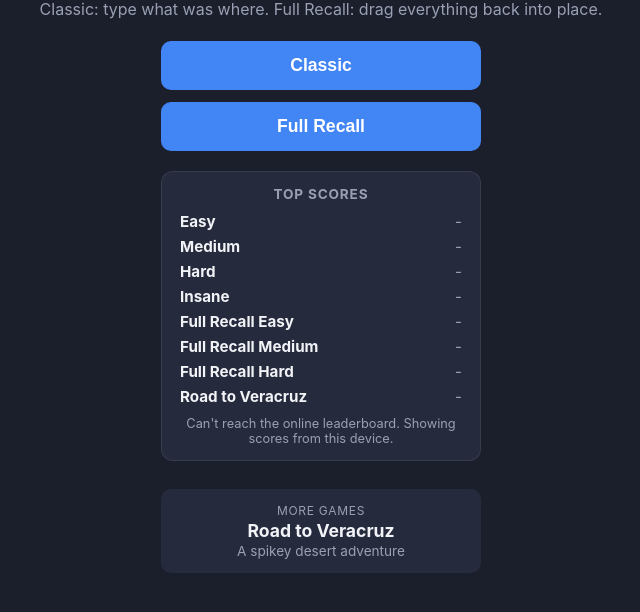
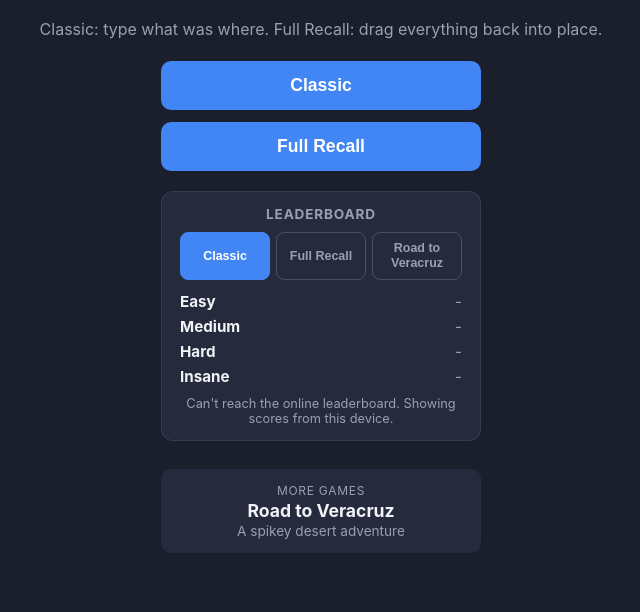
Before and after one commit to filup321/dontlookatme, a plain HTML site: page index.html in a window 1280 px wide. Shown: the part 148-760 px from the top of the page, without its empty margins (319-959 px from the left). Drawn offline with Linux system fonts and the light colour scheme; no server answers.

Commit message:
Add files via upload

```diff
--- a/index.html
+++ b/index.html
@@ -108,6 +108,27 @@
     text-align: center;
   }
 
+  .lb-tabs {
+    display: flex;
+    gap: 6px;
+    margin-bottom: 12px;
+  }
+
+  .lb-tab {
+    flex: 1 1 0;
+    min-width: 0;
+    padding: 8px 4px;
+    font-size: 0.78rem;
+    line-height: 1.2;
+    font-weight: 600;
+    border-radius: 8px;
+    background: transparent;
+    border: 1px solid rgba(255,255,255,0.18);
+    color: var(--muted);
+  }
+  .lb-tab:hover { background: rgba(255,255,255,0.06); color: var(--text); }
+  .lb-tab.active { background: var(--accent); border-color: var(--accent); color: #fff; }
+
   .leaderboard ul {
     list-style: none;
     margin: 0;
@@ -435,7 +456,12 @@
     <p id="menu-prompt">Choose a game mode.</p>
     <div class="menu-buttons" id="menu-buttons"></div>
     <div class="leaderboard" id="leaderboard">
-      <h3>Top scores</h3>
+      <h3>Leaderboard</h3>
+      <div class="lb-tabs" id="leaderboard-tabs" role="tablist">
+        <button class="lb-tab" role="tab" data-tab="classic">Classic</button>
+        <button class="lb-tab" role="tab" data-tab="fullrecall">Full Recall</button>
+        <button class="lb-tab" role="tab" data-tab="veracruz">Road to Veracruz</button>
+      </div>
       <ul id="leaderboard-list"></ul>
       <div class="lb-foot" id="leaderboard-note"></div>
       <div class="lb-foot" id="leaderboard-player"></div>
@@ -958,6 +984,7 @@
     round: null,
     question: null,
     lastRoundIndexByMode: {},
+    leaderboardTab: "classic",
     rafHandle: null,
     advanceTimeoutHandle: null,
     streak: 0,
@@ -1531,11 +1558,21 @@
     const playerEl = document.getElementById("leaderboard-player");
 
     await appState.pendingSubmit.catch(() => {});
-    // One row per memory mode, then a last row for the Road to Veracruz game
-    // (its scores are stored in the same database under "veracruz", in metres).
-    const rows = Object.values(MODES).concat(Object.values(FULL_RECALL_MODES))
-      .map(m => ({ key: m.name, label: m.label, unit: "" }));
-    rows.push({ key: "veracruz", label: "Road to Veracruz", unit: " m" });
+    // Three tabs: Classic and Full Recall list one row per difficulty; Road to Veracruz has a single
+    // row (its scores are stored in the same database under "veracruz", in metres).
+    const tab = appState.leaderboardTab;
+    document.querySelectorAll("#leaderboard-tabs .lb-tab").forEach(btn => {
+      const active = btn.dataset.tab === tab;
+      btn.classList.toggle("active", active);
+      btn.setAttribute("aria-selected", String(active));
+    });
+    let rows;
+    if (tab === "veracruz") {
+      rows = [{ key: "veracruz", label: "Best distance", unit: " m" }];
+    } else {
+      const modes = tab === "fullrecall" ? FULL_RECALL_MODES : MODES;
+      rows = Object.values(modes).map(m => ({ key: m.name, label: m.label.replace(/^Full Recall /, ""), unit: "" }));
+    }
     const results = await Promise.all(rows.map(r => getTopScore(r.key)));
     if (request !== leaderboardRequest) return; // a newer render superseded this one
 
@@ -1597,6 +1634,13 @@
   function init() {
     renderMenu();
 
+    document.querySelectorAll("#leaderboard-tabs .lb-tab").forEach(btn => {
+      btn.addEventListener("click", () => {
+        appState.leaderboardTab = btn.dataset.tab;
+        renderLeaderboard();
+      });
+    });
+
     document.getElementById("btn-save-name").addEventListener("click", saveName);
     document.getElementById("name-input").addEventListener("keydown", (e) => {
       if (e.key === "Enter") saveName();
```
